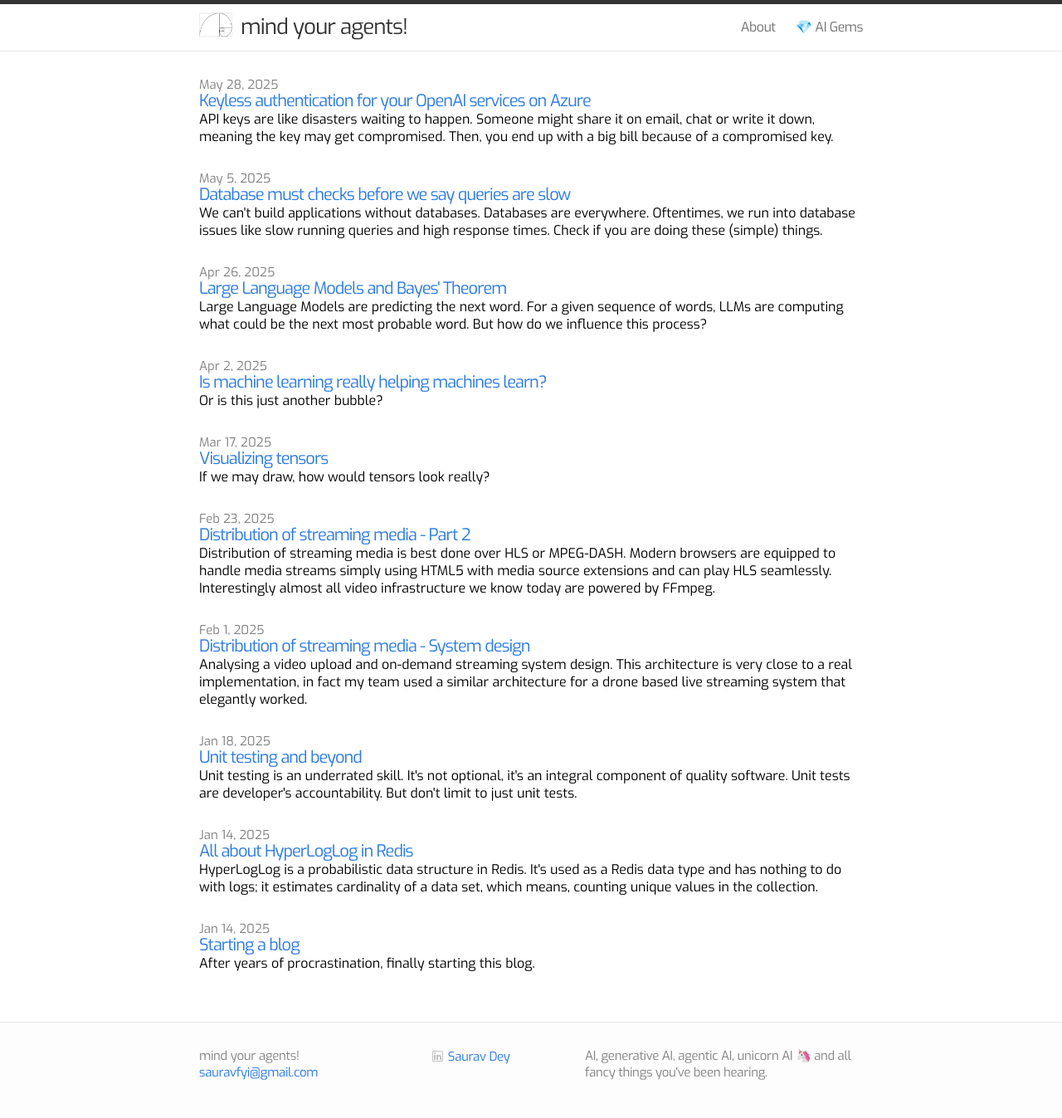
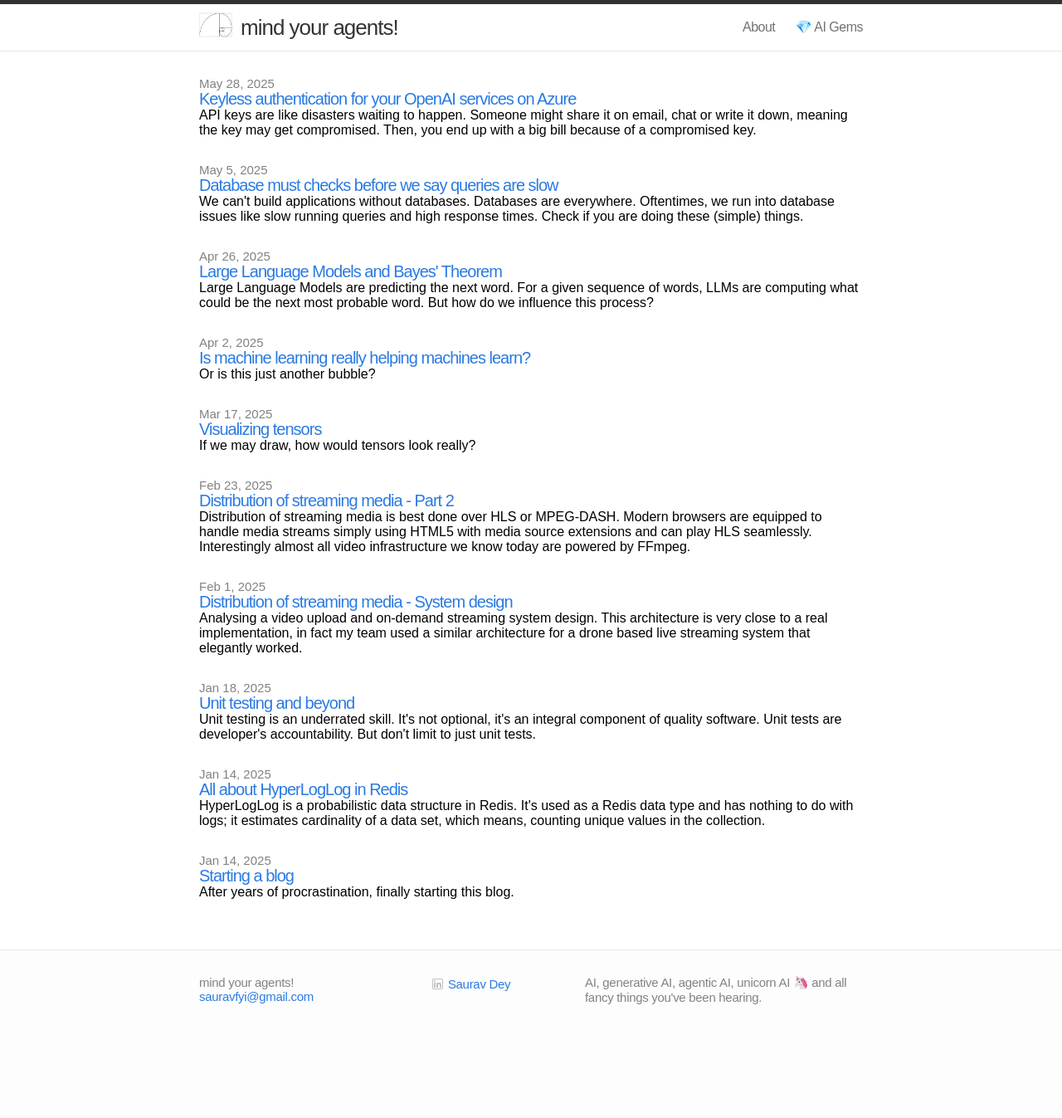
Before and after one commit to mindyouragents/mindyouragents.github.io, a Jekyll site: the page built from index.html, in a window 1280 px wide. Shown: the whole page at 83% size. Built offline with Jekyll 4.4.1, drawn with Linux system fonts in a browser that asks for light colours; some web fonts are replaced; after the commit the page ends 1255 px from its top, so only the background shows below that.

Commit message:
Update head.html

```diff
--- a/_includes/head.html
+++ b/_includes/head.html
@@ -9,7 +9,7 @@
 
     <link rel="preconnect" href="https://fonts.googleapis.com">
     <link rel="preconnect" href="https://fonts.gstatic.com" crossorigin>
-    <link href="https://fonts.googleapis.com/css2?family=Exo:ital,wght@0,100..900;1,100..900&display=swap" rel="stylesheet">
+    <link href="https://fonts.googleapis.com/css2?family=Cascadia+Mono:ital,wght@0,200..700;1,200..700&display=swap" rel="stylesheet">
 
 
 <!-- Custom CSS -->
```
